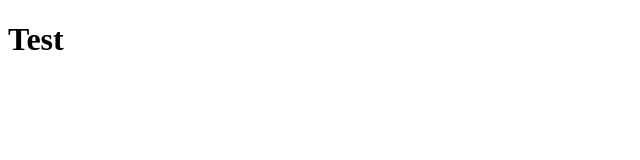
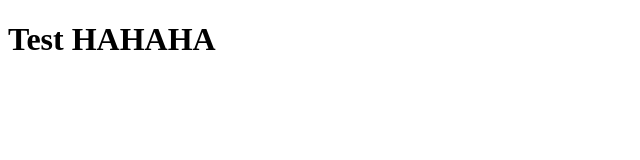
Before and after one commit to darrellv14/ADD_Final-Project_2023, a plain HTML site: page index.html in a window 1280 px wide. Shown: the whole page, without its empty margins (0-640 px from the left). Drawn offline with Linux system fonts and the light colour scheme.

Commit message:
Test aja sih

```diff
--- a/index.html
+++ b/index.html
@@ -6,6 +6,6 @@
   <title>Document</title>
 </head>
 <body>
-  <h1>Test</h1>
+  <h1>Test HAHAHA</h1>
 </body>
 </html>
```
